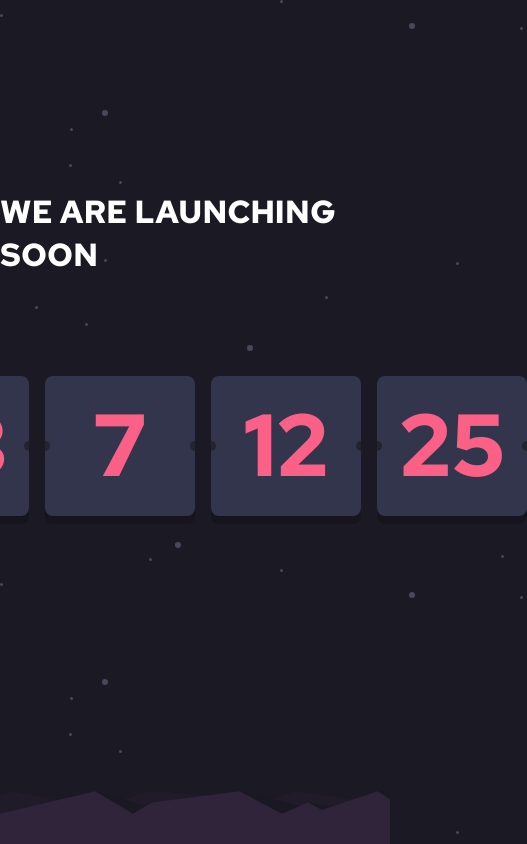
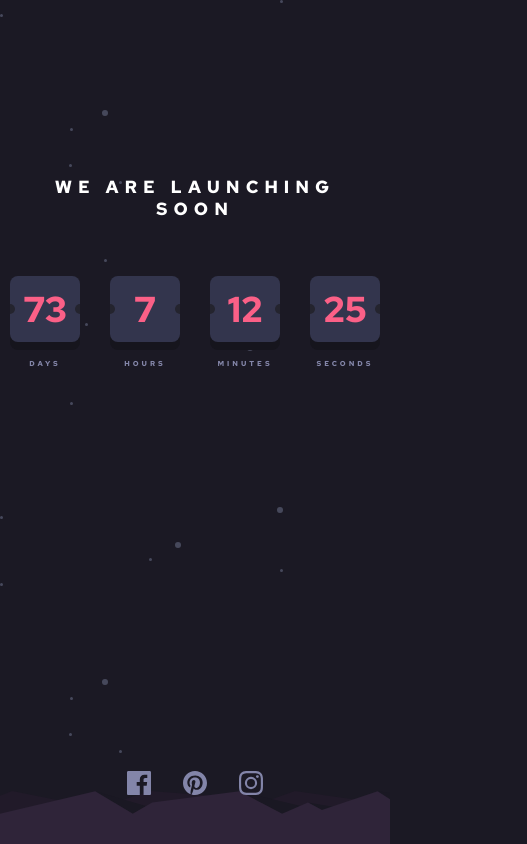
Before and after one commit to VerMeh/launch-countdown-timer-main, a plain HTML site: page index.html in a window 390 px wide. Shown: the whole page, 527 px wide, since content can reach past the window. Drawn offline with Linux system fonts and the light colour scheme.

Commit message:
Added socials and minor fixes

```diff
--- a/index.html
+++ b/index.html
@@ -20,11 +20,46 @@
   <h1>We are launching soon</h1>
 
    <div class="countdown">
-    <span class="days time-elem"></span>
-    <span class="hours time-elem"></span>
-    <span class="minutes time-elem"></span>
-    <span class="seconds time-elem"></span>
-   </div>
+
+    <div class="container-block">
+      <span class="days time-elem"></span>
+      <span class="title">days</span>
+    </div>
+
+    <div class="container-block">
+      <span class="hours time-elem"></span>
+      <span class="title">hours</span>
+    </div>
+
+    <div class="container-block">
+      <span class="minutes time-elem"></span>
+      <span class="title">minutes</span>
+    </div>
+
+    <div class="container-block">
+      <span class="seconds time-elem"></span>
+      <span class="title">seconds</span>
+    </div>
+
+  </div>
+
+   <ul class="social">
+    <li>
+      <a href="https://www.facebook.com/" target="_blank">
+        <svg xmlns="http://www.w3.org/2000/svg" width="24" height="24"><path fill="#8385A9" d="M22.675 0H1.325C.593 0 0 .593 0 1.325v21.351C0 23.407.593 24 1.325 24H12.82v-9.294H9.692v-3.622h3.128V8.413c0-3.1 1.893-4.788 4.659-4.788 1.325 0 2.463.099 2.795.143v3.24l-1.918.001c-1.504 0-1.795.715-1.795 1.763v2.313h3.587l-.467 3.622h-3.12V24h6.116c.73 0 1.323-.593 1.323-1.325V1.325C24 .593 23.407 0 22.675 0z"/></svg>
+      </a>
+    </li>
+    <li>
+      <a href="https://www.pinterest.com/" target="_blank">
+        <svg xmlns="http://www.w3.org/2000/svg" width="24" height="24"><path fill="#8385A9" d="M12 0C5.373 0 0 5.372 0 12c0 5.084 3.163 9.426 7.627 11.174-.105-.949-.2-2.405.042-3.441.218-.937 1.407-5.965 1.407-5.965s-.359-.719-.359-1.782c0-1.668.967-2.914 2.171-2.914 1.023 0 1.518.769 1.518 1.69 0 1.029-.655 2.568-.994 3.995-.283 1.194.599 2.169 1.777 2.169 2.133 0 3.772-2.249 3.772-5.495 0-2.873-2.064-4.882-5.012-4.882-3.414 0-5.418 2.561-5.418 5.207 0 1.031.397 2.138.893 2.738a.36.36 0 01.083.345l-.333 1.36c-.053.22-.174.267-.402.161-1.499-.698-2.436-2.889-2.436-4.649 0-3.785 2.75-7.262 7.929-7.262 4.163 0 7.398 2.967 7.398 6.931 0 4.136-2.607 7.464-6.227 7.464-1.216 0-2.359-.631-2.75-1.378l-.748 2.853c-.271 1.043-1.002 2.35-1.492 3.146C9.57 23.812 10.763 24 12 24c6.627 0 12-5.373 12-12 0-6.628-5.373-12-12-12z"/></svg>
+      </a>
+    </li>
+    <li>
+      <a href="https://www.instagram.com/"  target="_blank">
+        <svg xmlns="http://www.w3.org/2000/svg" width="24" height="24"><path fill="#8385A9" d="M12 2.163c3.204 0 3.584.012 4.85.07 3.252.148 4.771 1.691 4.919 4.919.058 1.265.069 1.645.069 4.849 0 3.205-.012 3.584-.069 4.849-.149 3.225-1.664 4.771-4.919 4.919-1.266.058-1.644.07-4.85.07-3.204 0-3.584-.012-4.849-.07-3.26-.149-4.771-1.699-4.919-4.92-.058-1.265-.07-1.644-.07-4.849 0-3.204.013-3.583.07-4.849.149-3.227 1.664-4.771 4.919-4.919 1.266-.057 1.645-.069 4.849-.069zM12 0C8.741 0 8.333.014 7.053.072 2.695.272.273 2.69.073 7.052.014 8.333 0 8.741 0 12c0 3.259.014 3.668.072 4.948.2 4.358 2.618 6.78 6.98 6.98C8.333 23.986 8.741 24 12 24c3.259 0 3.668-.014 4.948-.072 4.354-.2 6.782-2.618 6.979-6.98.059-1.28.073-1.689.073-4.948 0-3.259-.014-3.667-.072-4.947-.196-4.354-2.617-6.78-6.979-6.98C15.668.014 15.259 0 12 0zm0 5.838a6.162 6.162 0 100 12.324 6.162 6.162 0 000-12.324zM12 16a4 4 0 110-8 4 4 0 010 8zm6.406-11.845a1.44 1.44 0 100 2.881 1.44 1.44 0 000-2.881z"/></svg>
+      </a>
+    </li>
+  </ul>
 
  </main>
 
--- a/main.scss
+++ b/main.scss
@@ -6,6 +6,7 @@
 
 body {
   font-family: "Red Hat Text", sans-serif;
+  font-size: 14px;
   background: url("../launch-countdown-timer-main/images/bg-stars.svg"), hsl(249, 18%, 12%);
   height: 100vh;
   margin: 0;
@@ -19,11 +20,14 @@ main {
   flex-flow: column nowrap;
   align-items: center;
   justify-content: flex-start;
-  padding-top: 20vh;
+  padding-top: 15vh;
+  position: relative;
 }
 
 h1 {
-  margin-bottom: 100px;
+    font-size: 1.5em;
+    margin: 19px 0 109px;
+    letter-spacing: 8px;
   color: white;
   text-transform: uppercase;
 }
@@ -33,10 +37,27 @@ h1 {
   flex-flow: row nowrap;
 }
 
+.container-block {
+    display: flex;
+    flex-flow: column nowrap;
+    align-content: center;
+    margin-right: 30px;
+    &:last-child {
+        margin-right: 0;
+    }
+}
+
+.title {
+    color: hsl(237, 18%, 59%);
+    font-size: 1em;
+    text-transform: uppercase;
+    letter-spacing: 6px;
+    text-align: center;
+}
+
 .time-elem {
   position: relative;
   color: hsl(345, 95%, 68%);
-  position: relative;
   height: 140px;
   width: 150px;
   background-color: hsl(235, 20%, 25%);
@@ -47,8 +68,6 @@ h1 {
   margin-bottom: 27px;
   line-height: 138px;
   box-shadow: 0px 8px 0px 0px #16151d;
-  margin-left: 1rem;
-
 }
 
 .time-elem::before, .time-elem::after {
@@ -75,3 +94,71 @@ h1 {
     left: 0;
     right: 0;
 }
+
+.social {
+    position: absolute;
+    bottom: 56px;
+    list-style-type: none;
+    display: flex;
+    flex-flow: row;
+    padding: 0;
+}
+
+.social li {
+    margin-right: 32px;
+}
+
+.social li a path {
+    transition: fill .3s ease;
+}
+
+.social li:last-child {
+    margin-right: 0;
+}
+
+.social a:hover path{
+    fill:  hsl(345, 95%, 68%);;
+}
+
+@media only screen and (max-width: 768px) {
+    body {
+        font-size: 8px;
+    }
+
+    main {
+        padding-top: 18vh;
+    }
+
+    h1 {
+        font-size: 2.2em;
+        margin: 24px 0 56px;
+        letter-spacing: 6px;
+        padding: 0 20px;
+        line-height: 22px;
+        text-align: center;
+    }
+
+    .countdown-block {
+        margin-right: 16px;
+        &:last-child {
+            margin-right: 0;
+        }
+    }
+
+    .title {
+        font-size: 0.9em;
+        letter-spacing: 3px;
+    }
+
+    .time-elem {
+        height: 66px;
+        width: 70px;
+        font-size: 4.5em;
+        line-height: 66px;
+        margin-bottom: 17px;
+    }
+
+    .social {
+        bottom: 39px;
+    }
+}
```
Also changed, not shown: main.css, 1 other file.
